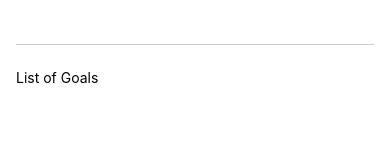
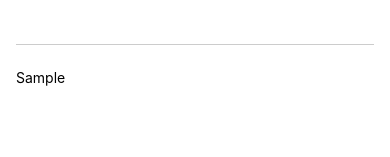
Before and after one commit to iremgozudok/todo-rn, a React Native app: screen / in a window 390 px wide. Both pictures are taken after typing "Sample" into the empty fields and a click on the button "ADD GOAL". Shown: the part 143-300 px from the top of the page. Built offline with nearby package versions, Linux system fonts and the light colour scheme.

Commit message:
managing a list of course goals

```diff
--- a/App.js
+++ b/App.js
@@ -3,12 +3,13 @@ import { Button, StyleSheet, Text, TextInput, View } from "react-native";
 
 export default function App() {
   const [enteredGoalText, setEnteredGoalText] = useState("");
+  const [courseGoals, setCourseGoals] = useState([]);
 
   function goalInputHandler(enteredText) {
     setEnteredGoalText(enteredText);
   }
   function addGoalHandler() {
-    console.log(enteredGoalText);
+    setCourseGoals((currentGoals) => [...currentGoals, enteredGoalText]);
   }
   return (
     <View style={styles.appContainer}>
@@ -18,10 +19,13 @@ export default function App() {
           placeholder="Your course goal!"
           onChangeText={goalInputHandler}
         />
+
         <Button title="Add Goal" onPress={addGoalHandler} />
       </View>
       <View style={styles.goalsContainer}>
-        <Text>List of Goals</Text>
+        {courseGoals.map((goal, index) => (
+          <Text key={index}>{goal}</Text>
+        ))}
       </View>
     </View>
   );
```
